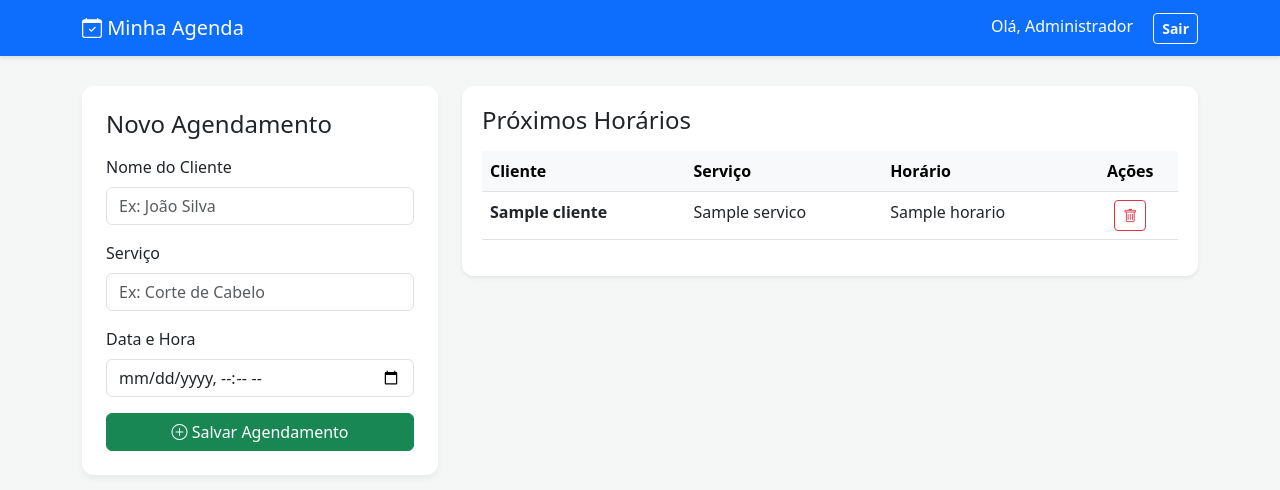
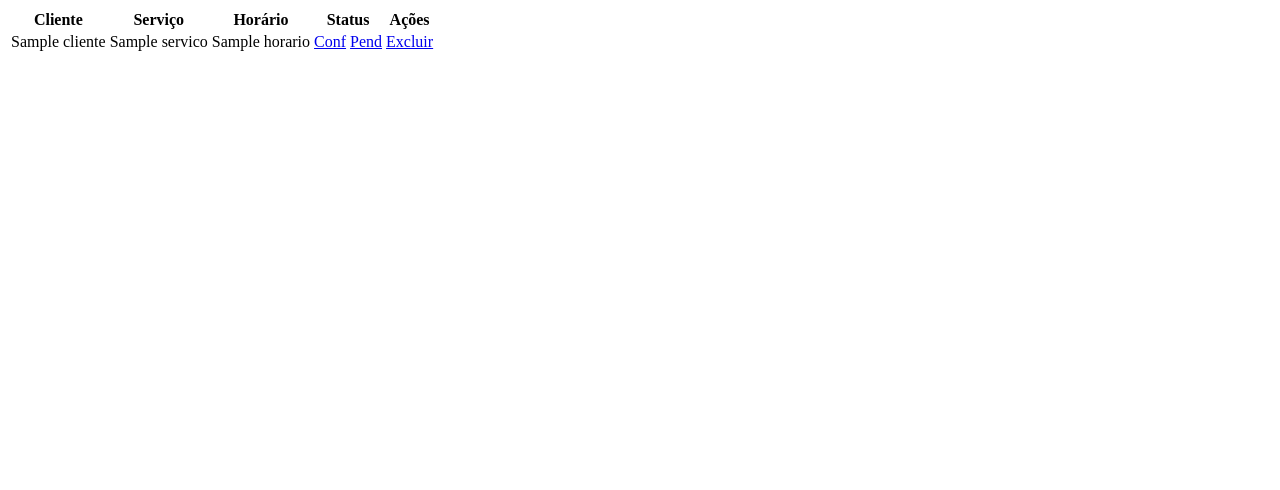
Before and after one commit to davidsonsuportelj-sys/agenda, a Flask app: template templates/index.html in a window 1280 px wide. Shown: the top 490 px of the page. Run offline with Flask 3, Linux system fonts and the light colour scheme; the template is opened without the code that fills it: most values are stand-ins (such as "Sample title", 1, 10 or a date in 2020).

Commit message:
Código completo com todas as funcionalidades

```diff
--- a/app.py
+++ b/app.py
@@ -4,17 +4,15 @@ from flask_login import LoginManager, UserMixin, login_user, login_required, log
 from supabase import create_client
 from dotenv import load_dotenv
 
-# Carrega do .env (localmente ou no Render)
 load_dotenv()
 
 app = Flask(__name__)
-app.secret_key = os.getenv("SECRET_KEY")
+app.secret_key = os.getenv("SECRET_KEY", "chave_secreta_padrao")
 
 login_manager = LoginManager()
 login_manager.init_app(app)
 login_manager.login_view = 'login'
 
-# Busca as configurações das variáveis de ambiente
 url = os.getenv("SUPABASE_URL")
 key = os.getenv("SUPABASE_KEY")
 supabase = create_client(url, key)
@@ -32,27 +30,20 @@ def login():
     if request.method == 'POST':
         user_in = request.form.get('username')
         pass_in = request.form.get('password')
-
         try:
-            # Busca no Supabase
             response = supabase.table("usuarios").select("username, password").execute()
-
-            # Verifica credenciais
             encontrado = False
             for u in response.data:
                 if u['username'].strip() == user_in.strip() and u['password'].strip() == pass_in.strip():
                     encontrado = True
                     break
-
             if encontrado:
                 login_user(User(user_in))
                 return redirect(url_for('index'))
             else:
                 flash('Usuário ou senha inválidos!')
         except Exception as e:
-            print(f"Erro: {e}")
             flash('Erro ao conectar ao banco!')
-
     return render_template('login.html')
 
 @app.route('/logout')
@@ -64,11 +55,38 @@ def logout():
 @app.route('/')
 @login_required
 def index():
-    return render_template('index.html', agenda=[])
+    try:
+        # Busca agendamentos ordenados por horário
+        response = supabase.table("agendamentos").select("*").order("horario", desc=False).execute()
+        agenda = response.data
+    except:
+        agenda = []
+    return render_template('index.html', agenda=agenda)
 
 @app.route('/agendar', methods=['POST'])
 @login_required
 def agendar():
+    supabase.table("agendamentos").insert({
+        "cliente": request.form.get('nome'),
+        "servico": request.form.get('servico'),
+        "horario": request.form.get('horario'),
+        "status": "Pendente"
+    }).execute()
+    flash("Agendamento realizado com sucesso!")
+    return redirect(url_for('index'))
+
+@app.route('/excluir/<int:id>')
+@login_required
+def excluir(id):
+    supabase.table("agendamentos").delete().eq("id", id).execute()
+    flash("Agendamento excluído!")
+    return redirect(url_for('index'))
+
+@app.route('/mudar_status/<int:id>/<novo_status>')
+@login_required
+def mudar_status(id, novo_status):
+    supabase.table("agendamentos").update({"status": novo_status}).eq("id", id).execute()
+    flash(f"Status alterado para {novo_status}!")
     return redirect(url_for('index'))
 
 if __name__ == '__main__':
--- a/templates/index.html
+++ b/templates/index.html
@@ -1,94 +1,27 @@
-<!DOCTYPE html>
-<html lang="pt-br">
-<head>
-    <meta charset="UTF-8">
-    <meta name="viewport" content="width=device-width, initial-scale=1.0">
-    <title>Sistema de Agendamentos</title>
-    <link href="https://cdn.jsdelivr.net/npm/bootstrap@5.3.0/dist/css/bootstrap.min.css" rel="stylesheet">
-    <link rel="stylesheet" href="https://cdn.jsdelivr.net/npm/bootstrap-icons@1.10.5/font/bootstrap-icons.css">
-    <style>
-        body { background-color: #f4f7f6; }
-        .navbar { margin-bottom: 30px; box-shadow: 0 2px 4px rgba(0,0,0,0.1); }
-        .card { border: none; border-radius: 12px; box-shadow: 0 4px 6px rgba(0,0,0,0.05); }
-        .table-container { background: white; border-radius: 12px; padding: 20px; }
-        .btn-logout { font-weight: bold; }
-    </style>
-</head>
-<body>
-
-<nav class="navbar navbar-expand-lg navbar-dark bg-primary">
-    <div class="container">
-        <a class="navbar-brand" href="#"><i class="bi bi-calendar-check"></i> Minha Agenda</a>
-        <div class="ms-auto">
-            <span class="text-white me-3">Olá, Administrador</span>
-            <a href="{{ url_for('logout') }}" class="btn btn-outline-light btn-sm btn-logout">Sair</a>
-        </div>
-    </div>
-</nav>
-
-<div class="container">
-    <div class="row">
-        <div class="col-md-4 mb-4">
-            <div class="card p-4">
-                <h4 class="mb-3">Novo Agendamento</h4>
-                <form action="/agendar" method="POST">
-                    <div class="mb-3">
-                        <label class="form-label">Nome do Cliente</label>
-                        <input type="text" name="nome" class="form-control" placeholder="Ex: João Silva" required>
-                    </div>
-                    <div class="mb-3">
-                        <label class="form-label">Serviço</label>
-                        <input type="text" name="servico" class="form-control" placeholder="Ex: Corte de Cabelo" required>
-                    </div>
-                    <div class="mb-3">
-                        <label class="form-label">Data e Hora</label>
-                        <input type="datetime-local" name="horario" class="form-control" required>
-                    </div>
-                    <button type="submit" class="btn btn-success w-100">
-                        <i class="bi bi-plus-circle"></i> Salvar Agendamento
-                    </button>
-                </form>
-            </div>
-        </div>
-
-        <div class="col-md-8">
-            <div class="table-container shadow-sm">
-                <h4 class="mb-3">Próximos Horários</h4>
-                <div class="table-responsive">
-                    <table class="table table-hover">
-                        <thead class="table-light">
+<table class="table">
+    <thead>
         <tr>
             <th>Cliente</th>
             <th>Serviço</th>
             <th>Horário</th>
-                                <th class="text-center">Ações</th>
+            <th>Status</th>
+            <th>Ações</th>
         </tr>
     </thead>
     <tbody>
-                            {% if agenda %}
         {% for item in agenda %}
         <tr>
-                                    <td><strong>{{ item.cliente }}</strong></td>
+            <td>{{ item.cliente }}</td>
             <td>{{ item.servico }}</td>
             <td>{{ item.horario }}</td>
-                                    <td class="text-center">
-                                        <button class="btn btn-sm btn-outline-danger" title="Cancelar"><i class="bi bi-trash"></i></button>
+            <td>
+                <a href="{{ url_for('mudar_status', id=item.id, novo_status='Confirmado') }}" class="btn btn-sm btn-success">Conf</a>
+                <a href="{{ url_for('mudar_status', id=item.id, novo_status='Pendente') }}" class="btn btn-sm btn-warning">Pend</a>
+            </td>
+            <td>
+                <a href="{{ url_for('excluir', id=item.id) }}" class="btn btn-sm btn-danger">Excluir</a>
             </td>
         </tr>
         {% endfor %}
-                            {% else %}
-                                <tr>
-                                    <td colspan="4" class="text-center text-muted">Nenhum agendamento encontrado.</td>
-                                </tr>
-                            {% endif %}
     </tbody>
 </table>
-                </div>
-            </div>
-        </div>
-    </div>
-</div>
-
-<script src="https://cdn.jsdelivr.net/npm/bootstrap@5.3.0/dist/js/bootstrap.bundle.min.js"></script>
-</body>
-</html>
```
Lines whose indentation alone changed are shown as unchanged.
